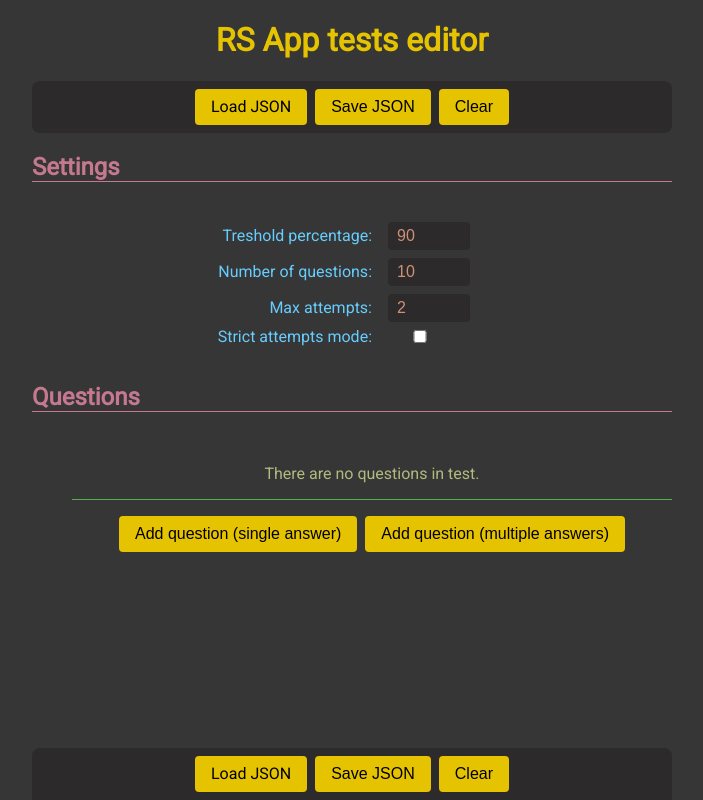
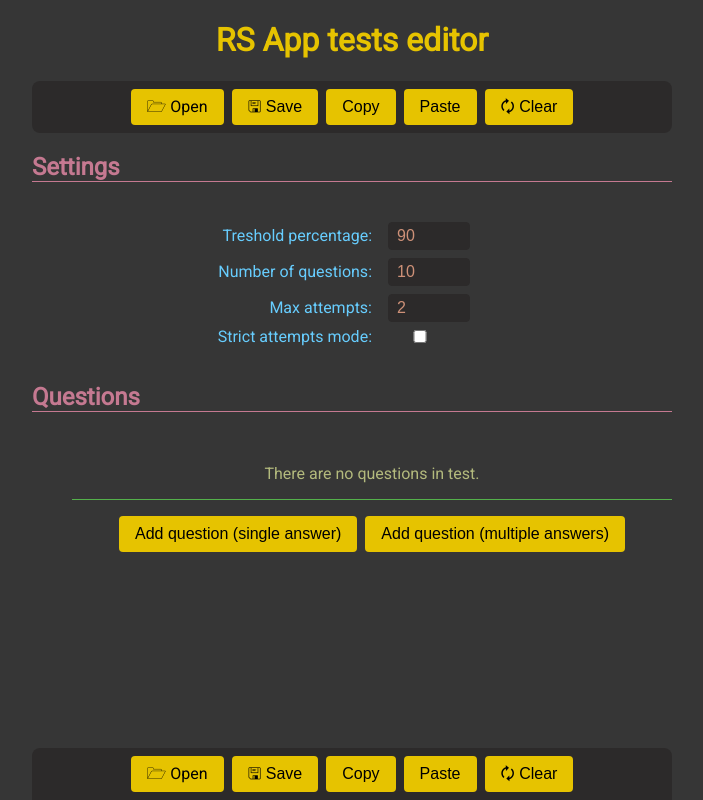
Before and after one commit to ai297/rss-testmaker, a Vue app: page / in a window 1280 px wide. Shown: the whole page, without its empty margins (288-991 px from the left). Built offline with nearby package versions, Linux system fonts and the light colour scheme.

Commit message:
1.0.3 Clipboard supporting (#5)

```diff
--- a/package.json
+++ b/package.json
@@ -1,6 +1,6 @@
 {
   "name": "rss-testmaker",
-  "version": "1.0.2",
+  "version": "1.0.3",
   "private": true,
   "scripts": {
     "start": "vue-cli-service serve",
--- a/src/App.vue
+++ b/src/App.vue
@@ -121,6 +121,7 @@ button, .load-file {
 
   &:hover { background-color: #67cdfe; }
   &:active { transform: translateY(10%); }
+  &:disabled { background-color: #c57991; }
 }
 
 input, textarea, select {
--- a/src/components/app-controls.vue
+++ b/src/components/app-controls.vue
@@ -1,29 +1,82 @@
 <template>
   <div class="controls">
     <label class="load-file">
-      <input type="file" accept="application/json" @change="loadJson">
-      Load JSON
+      <input type="file" accept="application/json" @change="loadHandler">
+      🗁 Open
     </label>
-    <button @click="save">Save JSON</button>
-    <button @click="clear">Clear</button>
+    <button @click="saveHandler">🖫 Save</button>
+    <template v-if="isClipboard">
+      <button @click="copyHandler">Copy</button>
+      <button @click="pastHandler">Paste</button>
+    </template>
+    <button @click="clear">🗘 Clear</button>
   </div>
 </template>
 
 <script lang="ts">
 import Vue from 'vue';
-import { mapActions } from 'vuex';
+import { mapActions, mapState } from 'vuex';
+import { Test } from '../contracts';
+import { saveJson, convertToJson } from '../out';
 
 export default Vue.extend({
   name: 'AppControls',
+  computed: {
+    ...mapState(['fileName']),
+    isClipboard() {
+      return typeof window.navigator.clipboard != 'undefined';
+    },
+  },
   methods: {
-    ...mapActions(['save', 'clear']),
-    loadJson(e: InputEvent) {
+    ...mapActions(['getTest', 'clear', 'load']),
+    async loadHandler(e: InputEvent) {
       const input = e.target as HTMLInputElement;
       if (!input.files) return;
-      this.$store.dispatch('load', input.files[0]);
+      const jsonString = await input.files[0].text();
+      const data: Test = JSON.parse(jsonString);
+      this.load({ fileName: input.files[0].name, data });
       this.$nextTick(() => {
         input.value = '';
       });
+    },
+    async saveHandler() {
+      const test: Test = await this.getTest();
+      saveJson(convertToJson(test), this.fileName);
+    },
+    async copyHandler(e: MouseEvent) {
+      const btn = e.target as HTMLButtonElement;
+      const txt = btn.textContent;
+      btn.disabled = true;
+      const test: Test = await this.getTest();
+      try {
+        await window.navigator.clipboard.writeText(convertToJson(test));
+        btn.innerText = 'Copied!';
+      } catch {
+        btn.innerText = 'Fail!';
+      }
+      setTimeout(() => {
+        btn.innerText = String(txt);
+        btn.disabled = false;
+      }, 1000);
+    },
+    async pastHandler() {
+      const str = await window.navigator.clipboard.readText();
+      if (!str) return;
+      try {
+        const data: Test = JSON.parse(str);
+        console.log(data.public?.questions, data.public?.tresholdPercentage, data.answers);
+        if (!Array.isArray(data.public?.questions) ||
+            !Array.isArray(data.answers) ||
+            typeof data.public?.tresholdPercentage == 'undefined' ||
+            typeof data.public?.maxAttemptsNumber == 'undefined' ||
+            typeof data.public?.numberOfQuestions == 'undefined') {
+          throw Error('invalid data format');
+        }
+        this.load({ fileName: 'unknown-test.json', data });
+      } catch(e) {
+        window.alert('Invalid data format in buffer.');
+        console.error(e);
+      }
     },
   },
 });
--- a/src/out.ts
+++ b/src/out.ts
@@ -10,7 +10,7 @@ function convertQuestion({text, multiple, answers, answersType, questionImage}:
   };
 }
 
-function convertState({ testSettings, questions }: State): Test {
+export function convertState({ testSettings, questions }: State): Test {
   return {
     public: {
       ...testSettings,
@@ -21,12 +21,13 @@ function convertState({ testSettings, questions }: State): Test {
   };
 }
 
+export const convertToJson = (test: Test): string => JSON.stringify(test, null, 2);
+
 const saveLink = document.createElement('a');
 
-export function saveJson(state: State): void {
-  const data = JSON.stringify(convertState(state), null, 2);
+export function saveJson(data: string, fileName: string): void {
   const file = new Blob([ data ], { type: 'application/json' });
   saveLink.href = URL.createObjectURL(file);
-  saveLink.download = state.fileName;
+  saveLink.download = fileName;
   saveLink.click();
 }
--- a/src/store.ts
+++ b/src/store.ts
@@ -1,7 +1,7 @@
 import Vue from 'vue';
 import Vuex from 'vuex';
 import { TestSettings, Question, Answer, Test, State } from './contracts';
-import { saveJson } from './out';
+import { convertState } from './out';
 import { getTestSettings, getQuestions } from './in';
 
 Vue.use(Vuex);
@@ -124,13 +124,11 @@ export default new Vuex.Store({
       commit('updateAnswer', payload);
       dispatch('backup');
     },
-    save({ state }) {
-      saveJson(state);
+    getTest({ state }): Promise<Test> {
+      return Promise.resolve(convertState(state));
     },
-    async load({ commit, dispatch }, file: File) {
-      const jsonString = await file.text();
-      const data: Test = JSON.parse(jsonString);
-      commit('setState', { fileName: file.name, data });
+    load({ commit, dispatch }, payload) {
+      commit('setState', payload);
       dispatch('backup');
     },
     backup({ state }) {
```
Also changed, not shown: 1 other file (tests, documents, lock files or other folders).
